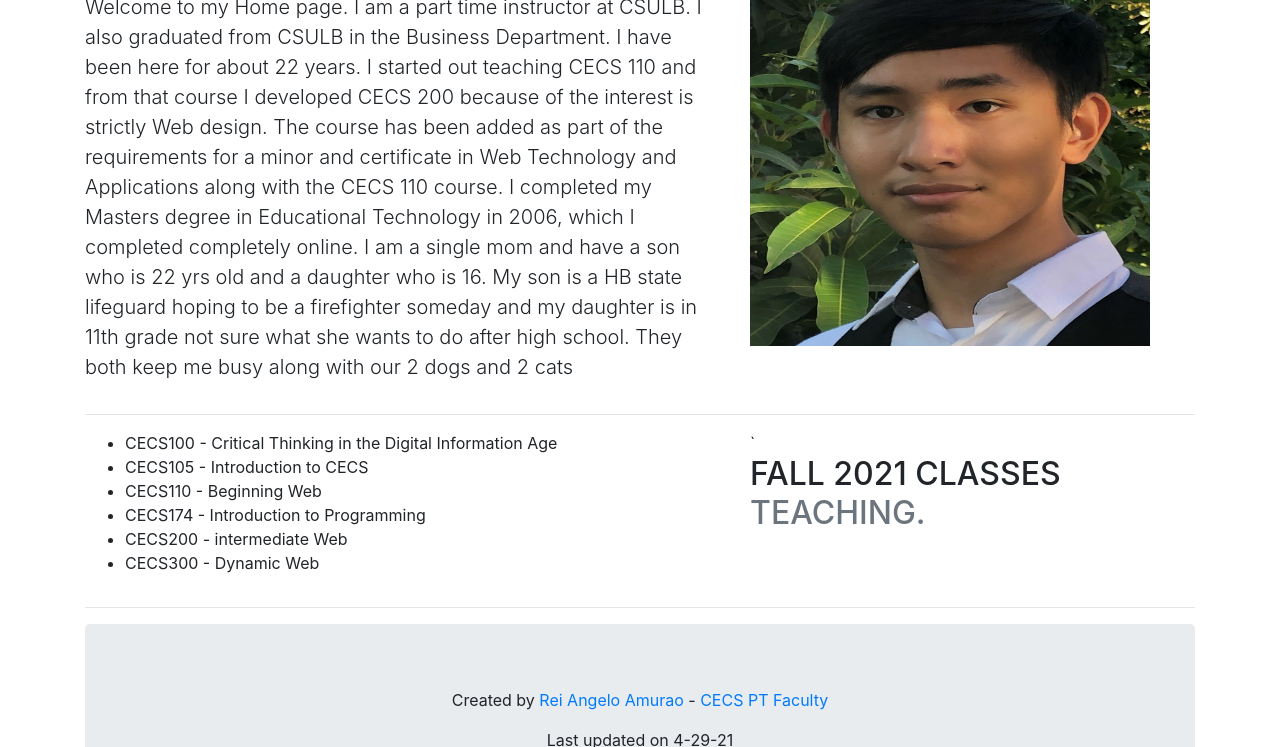
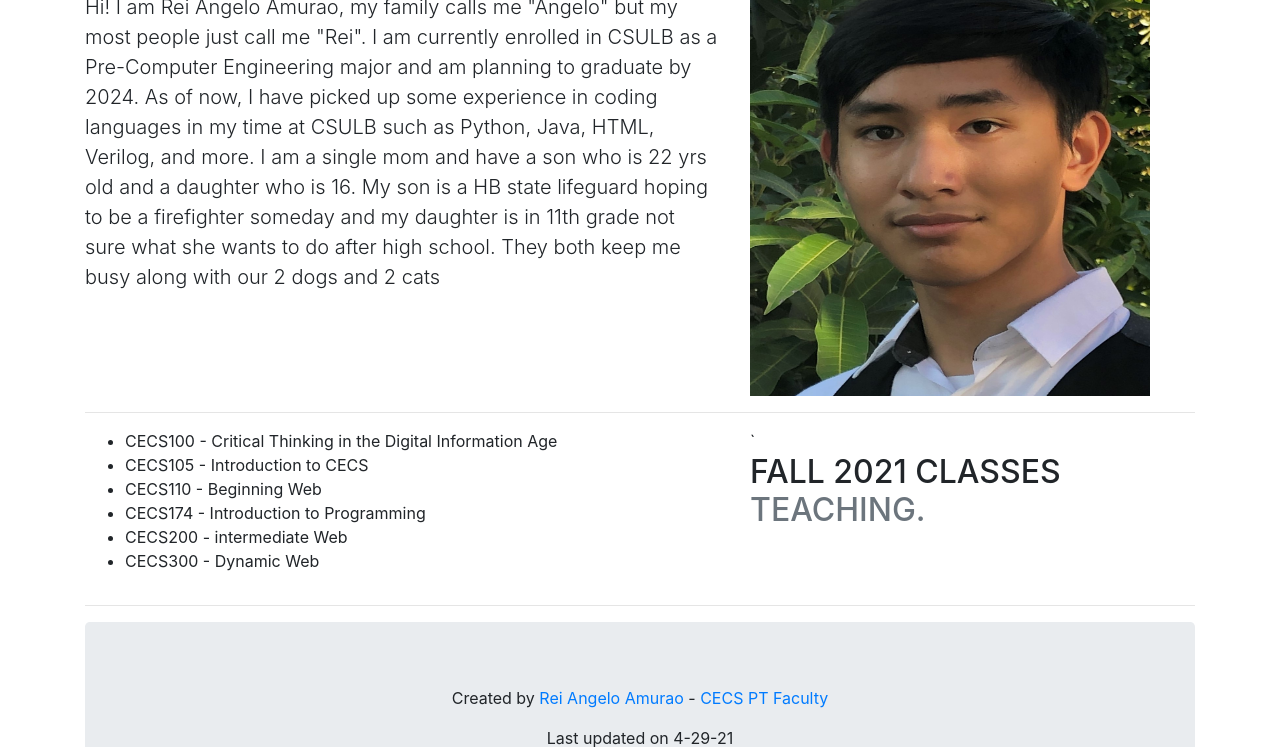
Before and after one commit to reiggae/cecs105Bootstrap, a plain HTML site: page index.html in a window 1280 px wide. Shown: the part 353-1100 px from the top of the page. Drawn offline with nearby package versions, Linux system fonts and the light colour scheme.

Commit message:
Update index.html

```diff
--- a/index.html
+++ b/index.html
@@ -29,12 +29,12 @@
     <div class="row featurette">
       <div class="col-md-7">
         <h2 class="featurette-heading">A LITTLE ABOUT <span class="text-muted">ME.</span></h2>
-        <p class="lead">Welcome to my Home page. I am a part time instructor at CSULB. I also graduated from CSULB in the Business Department. I have been here for about 22 years. I started out teaching CECS 110 and from that course I developed CECS 200 because of the interest is strictly Web design. The course has been added as part of the requirements for a minor and certificate in Web Technology and Applications along with the CECS 110 course. I completed my Masters degree in Educational Technology in 2006, which I completed completely online.
+        <p class="lead">Hi! I am Rei Angelo Amurao, my family calls me "Angelo" but my most people just call me "Rei". I am currently enrolled in CSULB as a Pre-Computer Engineering major and am planning to graduate by 2024. As of now, I have picked up some experience in coding languages in my time at CSULB such as Python, Java, HTML, Verilog, and more.
 
 I am a single mom and have a son who is 22 yrs old and a daughter who is 16. My son is a HB state lifeguard hoping to be a firefighter someday and my daughter is in 11th grade not sure what she wants to do after high school. They both keep me busy along with our 2 dogs and 2 cats</p>
       </div>
       <div class="col-md-5">
-        <img src="profoto2.jpg" alt="Rei" width="400" height="400">
+        <img src="profoto2.jpg" alt="Rei" width="400" height="450">
 
       </div>
     </div>
```
